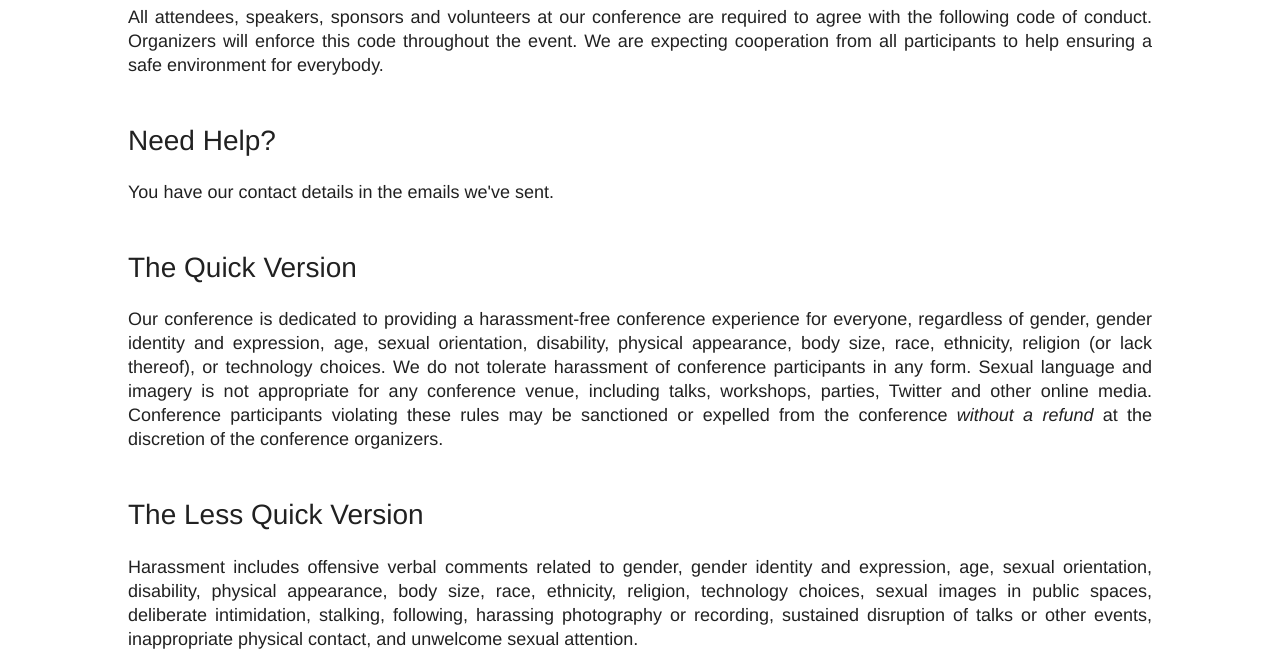
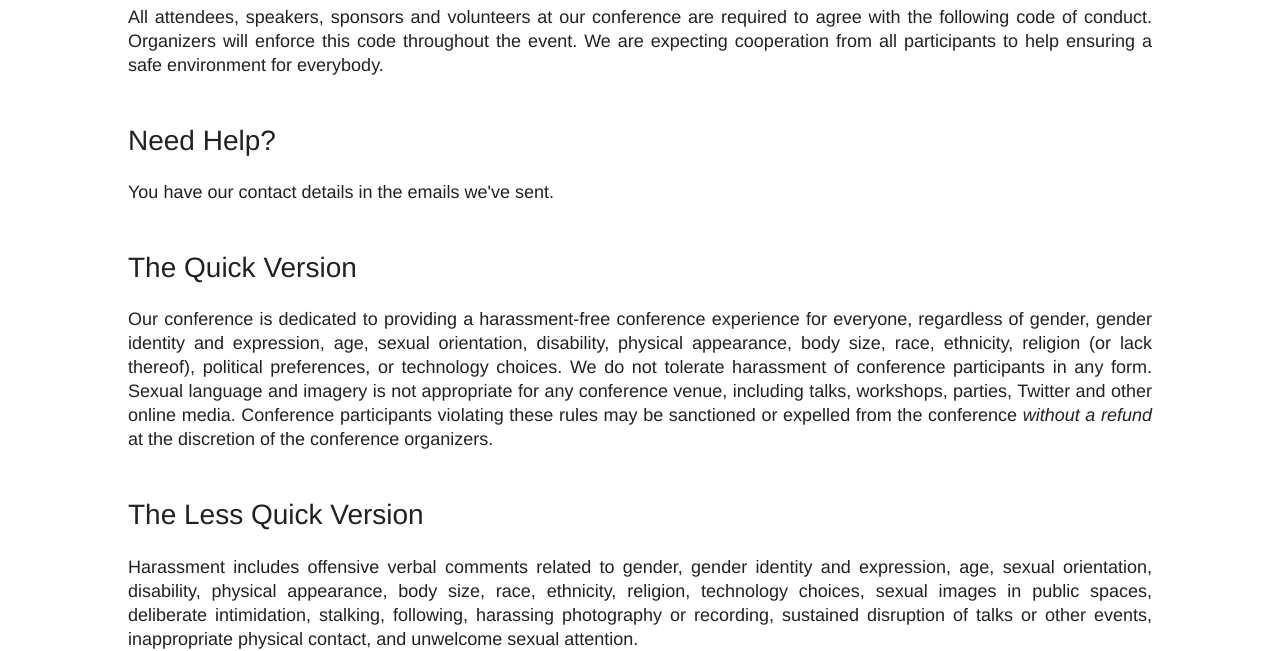
Before and after one commit to confcodeofconduct/confcodeofconduct.com, a website: page index-en-us.html in a window 1280 px wide. Shown: the part 149-800 px from the top of the page. Drawn offline with Linux system fonts and the light colour scheme.

Commit message:
Update index-en-us.html
I added political preferences to the list of items which should not be a focus of discrimination.

```diff
--- a/index-en-us.html
+++ b/index-en-us.html
@@ -73,7 +73,7 @@ em {
 
 <h2>The Quick Version</h2>
 
-<p>Our conference is dedicated to providing a harassment-free conference experience for everyone, regardless of gender, gender identity and expression, age, sexual orientation, disability, physical appearance, body size, race, ethnicity, religion (or lack thereof), or technology choices. We do not tolerate harassment of conference participants in any form. Sexual language and imagery is not appropriate for any conference venue, including talks, workshops, parties, Twitter and other online media. Conference participants violating these rules may be sanctioned or expelled from the conference <em>without a refund</em> at the discretion of the conference organizers.</p>
+<p>Our conference is dedicated to providing a harassment-free conference experience for everyone, regardless of gender, gender identity and expression, age, sexual orientation, disability, physical appearance, body size, race, ethnicity, religion (or lack thereof), political preferences, or technology choices. We do not tolerate harassment of conference participants in any form. Sexual language and imagery is not appropriate for any conference venue, including talks, workshops, parties, Twitter and other online media. Conference participants violating these rules may be sanctioned or expelled from the conference <em>without a refund</em> at the discretion of the conference organizers.</p>
 
 <h2>The Less Quick Version</h2>
 
```
